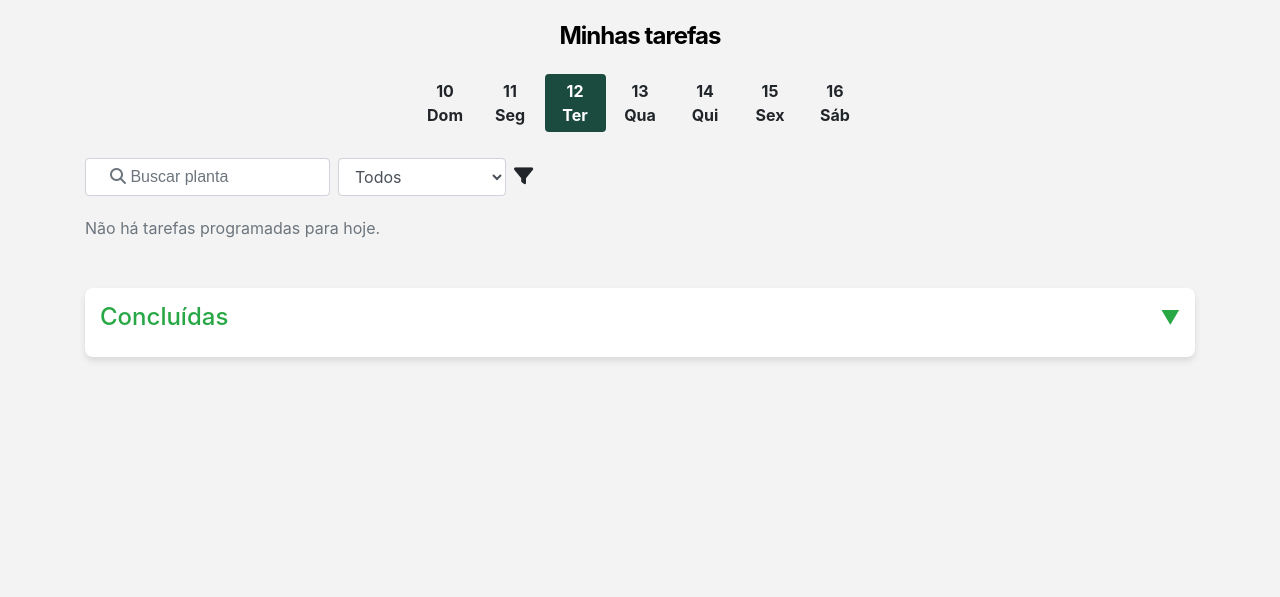
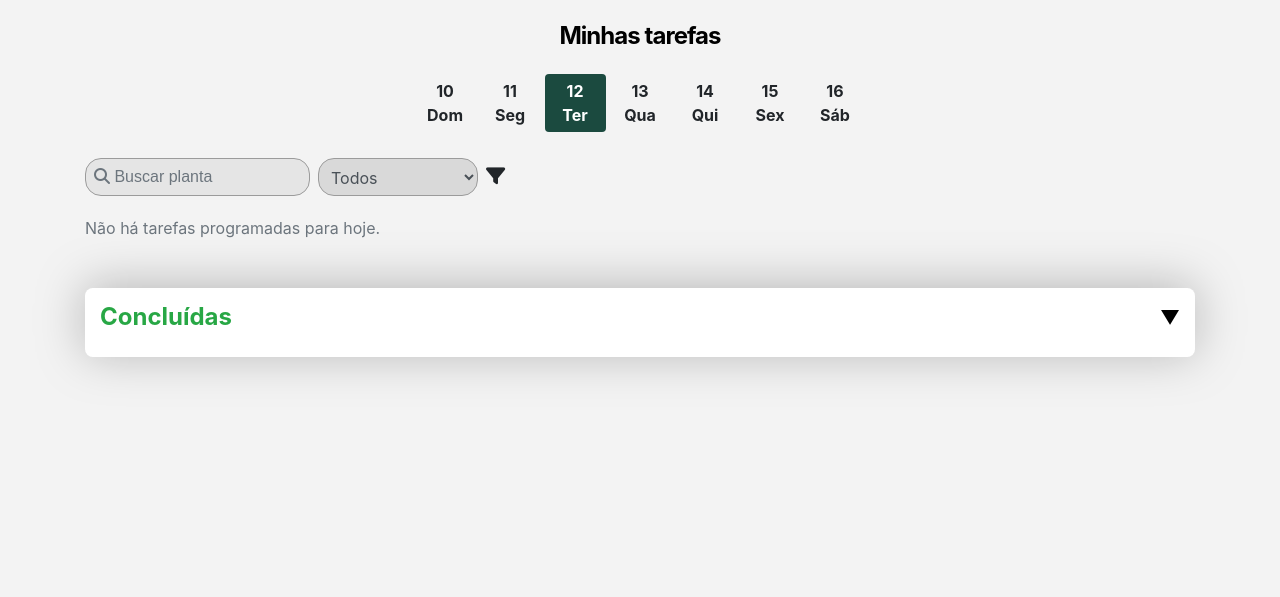
Before and after one commit to MatheusMV05/Projetos-2---G1, a Django app: page /tarefas_do_dia/ in a window 1280 px wide. Shown: the top 597 px of the page. Run offline with Django 5.2, Linux system fonts and the light colour scheme; data that the repository does not hold is empty; parts of the project's set-up code (start-up, migrations or seed data) failed here and were passed over; some libraries are stand-ins or nearby versions.

Commit message:
feat: update styling for completed tasks and enhance search input design

```diff
--- a/ryb_agro_app/static/css/tarefas_do_dia.css
+++ b/ryb_agro_app/static/css/tarefas_do_dia.css
@@ -89,15 +89,9 @@ li {
 	border-radius: 50%;
 	transform: translate(-50%, -50%);
 }
-/* Style for Completed Task Bar */
-.concluidas-bar {
-	background-color: #f9f9f9;
-	border-radius: 8px;
-	padding: 10px;
-	box-shadow: 0 4px 6px rgba(0, 0, 0, 0.1);
-}
 
 .toggle-arrow {
+	color: black;
 	cursor: pointer;
 	font-size: 1.2rem;
 	transition: transform 0.3s ease;
@@ -120,12 +114,19 @@ li {
 	background-color: #fff;
 	padding: 15px; /* Espaçamento interno */
 	margin-top: 20px; /* Separação superior */
-	box-shadow: 0 4px 6px rgba(0, 0, 0, 0.1); /* Sombra para destaque */
+	fill: #fff;
+	filter: drop-shadow(0px -3px 24px rgba(0, 0, 0, 0.25));
 }
 
 /* Alinhar o título da barra com o toggle */
 .concluidas-bar .h4 {
 	margin-bottom: 10px; /* Espaço abaixo do título */
+}
+
+/* Estilo para o título "Concluídas" */
+.concluidas-bar h2 {
+	color: black;
+	font-weight: bold;
 }
 
 /* Animação para tarefa concluída */
@@ -172,8 +173,11 @@ li {
 }
 
 #search-plant {
+	border-radius: 16px;
+	border: 1px solid #9b9b9b;
+	background: var(--Color-4, #9b9b9b28);
+	padding: 0.5rem; /* Ajuste de padding para um melhor espaçamento */
 	font-size: 1rem;
-	padding-left: 1.5rem;
 }
 
 .search-icon {
@@ -183,6 +187,11 @@ li {
 
 #tipo-acao-filter {
 	width: auto;
+	border-radius: 16px;
+	border: 1px solid #9b9b9b;
+	background: var(--Color-4, #d9d9d9);
+	padding: 0.5rem; /* Ajuste de padding para um melhor espaçamento */
+	font-size: 1rem;
 }
 
 .search-container i {
```
